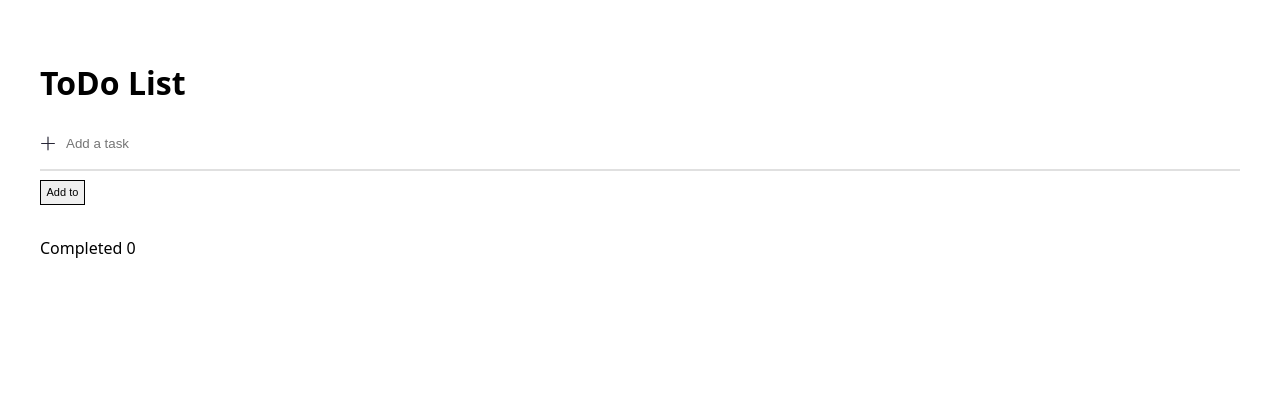
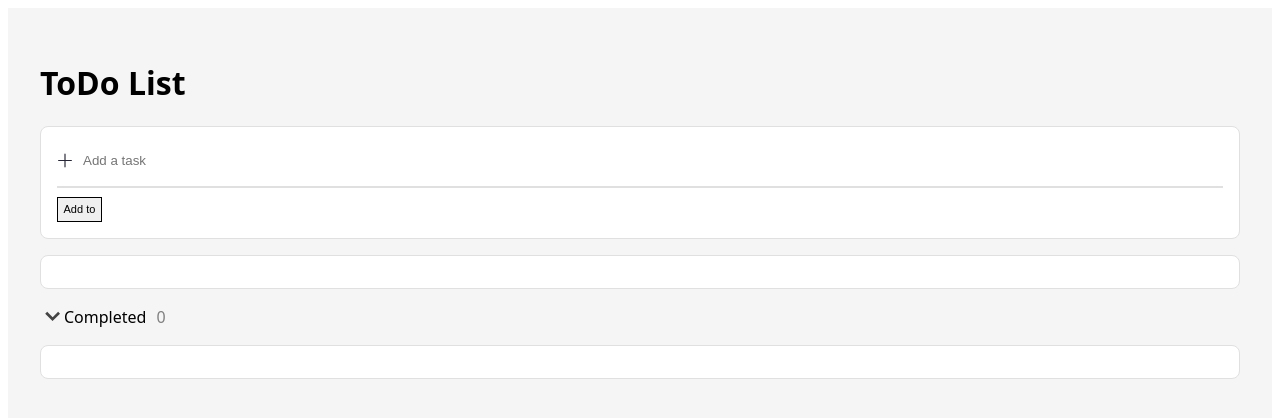
Before and after one commit to XiaoruiWang-SH/TODO-Calendar, a React (Vite) app: page / in a window 1280 px wide. Shown: the top 418 px of the page. Built offline with nearby package versions, Linux system fonts and the light colour scheme.

Commit message:
add card style

```diff
--- a/src/App.css
+++ b/src/App.css
@@ -4,6 +4,7 @@
   padding: 2rem;
   text-align: center;
   font: 400 16px system-ui, Avenir, Helvetica, Arial, sans-serif;
+  background-color: #f5f5f5;
 }
 
 
--- a/src/Input.jsx
+++ b/src/Input.jsx
@@ -26,11 +26,11 @@ function Input({addtask}) {
       }
 
     return (
-    <>
+    <div className='input-area'>
         <ComponentInput task={task} handleInputChange={handleInputChange} handleKeyDown={handleKeyDown}/>
         <hr className='divider' />
         <button className='addbtn' onClick={addTask_}>Add to</button>
-    </>
+    </div>
     );
 }
 
--- a/src/List.jsx
+++ b/src/List.jsx
@@ -5,13 +5,15 @@ import star_selected from './assets/star-selected.svg';
 import checkbox_unchecked from './assets/checkbox-unselected.svg';
 import checkbox_checked from './assets/checkbox-selected.svg';
 import ItemData, { ItemDataList } from './ItemData';
+import arrow_up from './assets/arrow_up.svg';
+import arrow_down from './assets/arrow_down.svg';
 
 
 function List({list, completeList, taskchange, handleLiftUp}) {
 
   return (
     <div className='container'>
-      <ul>
+      <ul className='list-area'>
         {list.map((item) =>
           <li className={item.checked ? 'list-checked' : 'list-unchecked'}
           key={item.id}>
@@ -70,7 +72,7 @@ function ComponentComplete({completeList, taskchange}) {
     return (
         <div className='container-complete'>
             <ComponentCompleteHeader num={completeList.length}/>
-            <ul>
+            <ul className='list-area'>
                 {completeList.map((item) =>
                 <li className={item.checked ? 'list-checked' : 'list-unchecked'}
                 key={item.id}>
@@ -85,7 +87,11 @@ function ComponentComplete({completeList, taskchange}) {
 function ComponentCompleteHeader({num}) {
     return (
         <div className='container-complete-header'>
-            <span>Completed</span> <span>{num}</span>
+            <div className='arrow-icon'>
+                <img src={arrow_down} className='icon_checkbox' alt='icon_checkbox' />
+            </div>
+            <div>Completed</div>
+             <div className='container-complete-header-num'>{num}</div>
         </div>
     );
 }
--- a/src/input.css
+++ b/src/input.css
@@ -1,3 +1,11 @@
+
+ .input-area {
+   background-color: white;
+    padding: 1em;
+    border: 0.5px solid #e0e0e0;
+    border-radius: 0.5em;
+    margin: 1em 0;
+ }
 
  .addtask {
     border: none;
--- a/src/list.css
+++ b/src/list.css
@@ -1,4 +1,12 @@
 
+
+.list-area {
+    background-color: white;
+     padding: 1em;
+     border: 0.5px solid #e0e0e0;
+     border-radius: 0.5em;
+     margin: 1em 0;
+  }
 
 ul {
     padding: 0;
@@ -53,3 +61,20 @@ li {
     width: 1.4em;
     height: 1.4em;
 }
+.container-complete-header {
+    display: flex;
+    align-items: center;
+}
+
+.arrow-icon {
+    display: flex;
+    justify-content: center;
+    align-items: center;
+    width: 1.5em;
+    height: 1.5em;
+}
+
+.container-complete-header-num {
+    margin-left: 10px;
+    color: grey
+}
```
Also changed, not shown: src/assets/arrow_down.svg (added), src/assets/arrow_up.svg (added).
